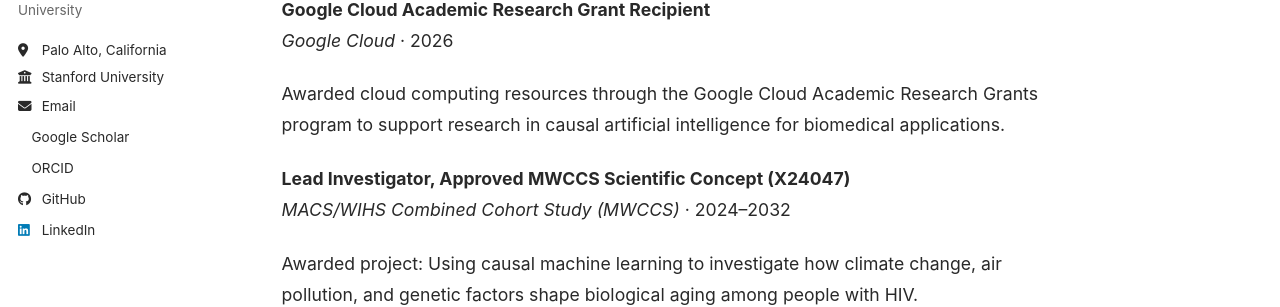
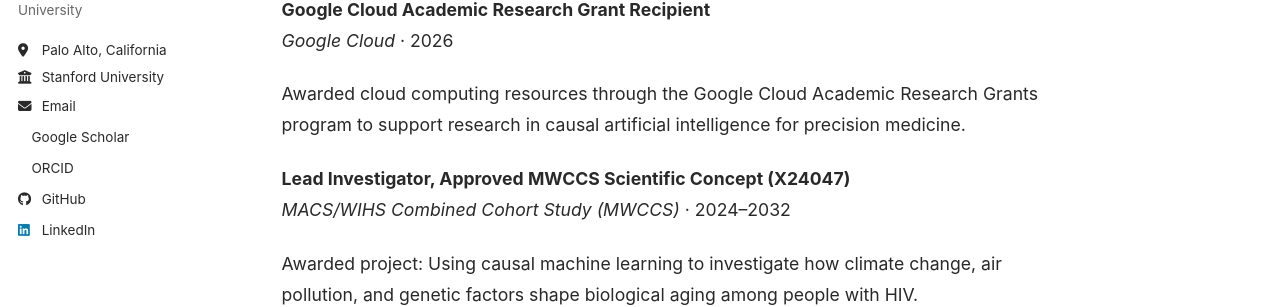
Before and after one commit to congca0/congca0.github.io, a Jekyll site: the page built from publications.md, in a window 1280 px wide and 973 px high. Shown: the part 348-655 px from the top of the window. Built offline with Jekyll 4.4.1, drawn with Linux system fonts in a browser that asks for light colours; a style sheet for code colours, icons or effects is not loaded.

Commit message:
Update publications.md

```diff
--- a/publications.md
+++ b/publications.md
@@ -13,7 +13,7 @@ For my latest publications, please visit my [Google Scholar profile](https://sch
 **Google Cloud Academic Research Grant Recipient**
 *Google Cloud* · 2026
 
-Awarded cloud computing resources through the Google Cloud Academic Research Grants program to support research in causal artificial intelligence for biomedical applications.
+Awarded cloud computing resources through the Google Cloud Academic Research Grants program to support research in causal artificial intelligence for precision medicine.
 
 **Lead Investigator, Approved MWCCS Scientific Concept (X24047)**
 *MACS/WIHS Combined Cohort Study (MWCCS)* · 2024–2032
```
